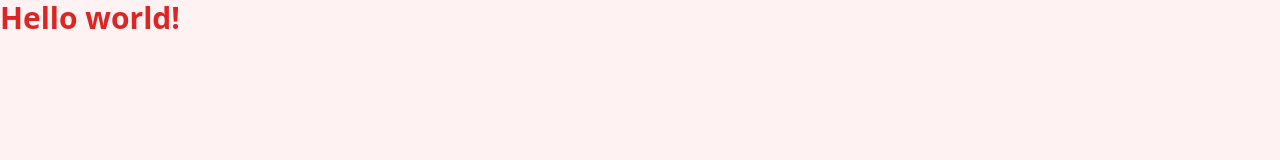
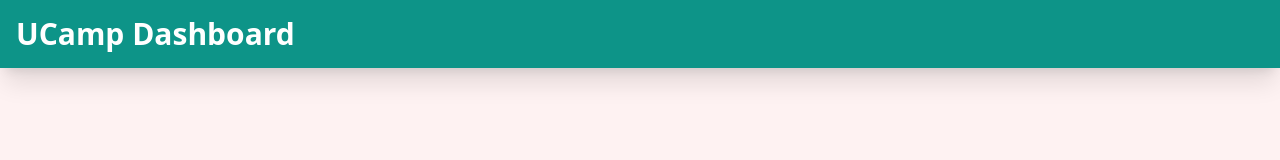
Before and after one commit to OrlayMolina/UCamp-Proyecto-Dashboard, a plain HTML site: page index.html in a window 1280 px wide. Drawn offline with nearby package versions, Linux system fonts and the light colour scheme.

Commit message:
Se agrega tailwind al proyecto de dashboard

```diff
--- a/index.html
+++ b/index.html
@@ -7,10 +7,9 @@
 
 </head>
 <body class="bg-red-50">
-    <h1 class="text-3xl font-bold text-red-600">
-        Hello world!
-
-    </h1>
+    <nav class="text-3xl text-white-600 bg-teal-600 p-4 shadow-xl">
+        <a class="text-white font-bold" href="#">UCamp Dashboard</a>
+    </nav>
 
     <script src="https://cdn.tailwindcss.com"></script>
 </body>
```
